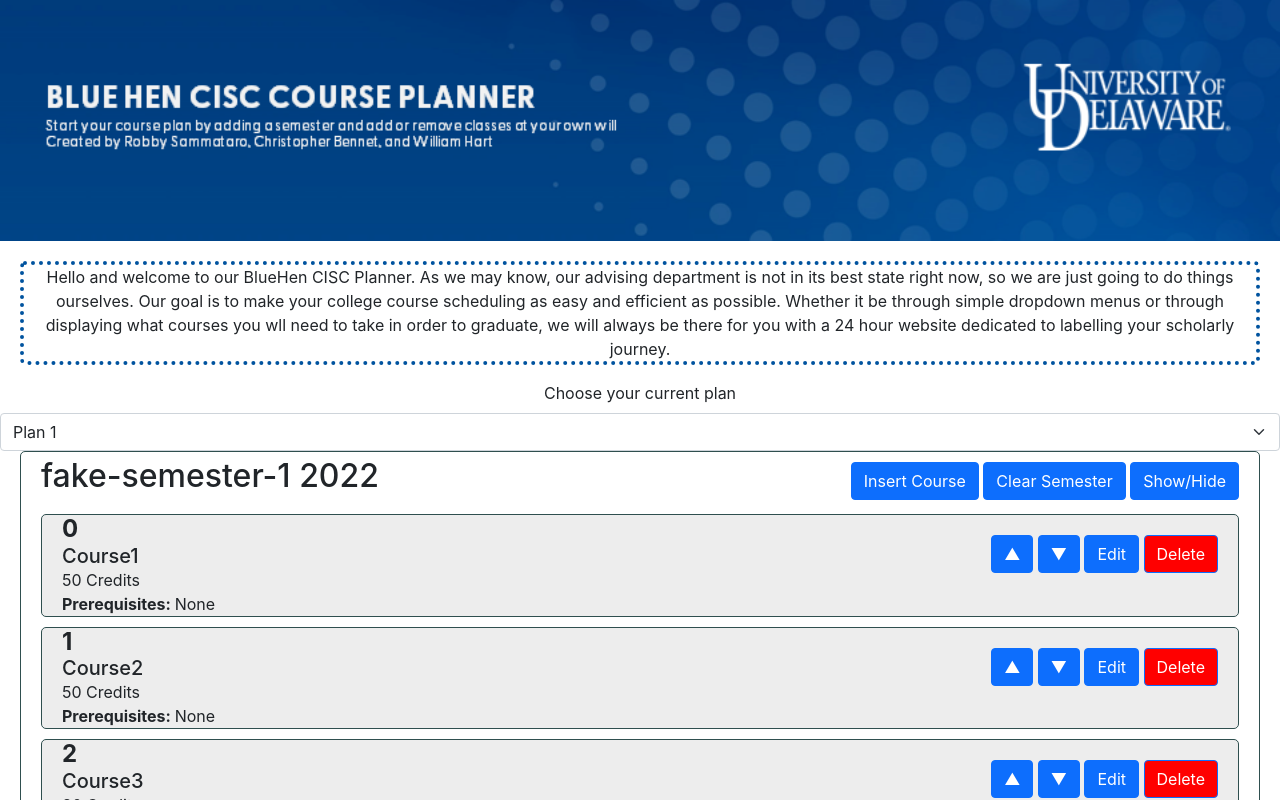
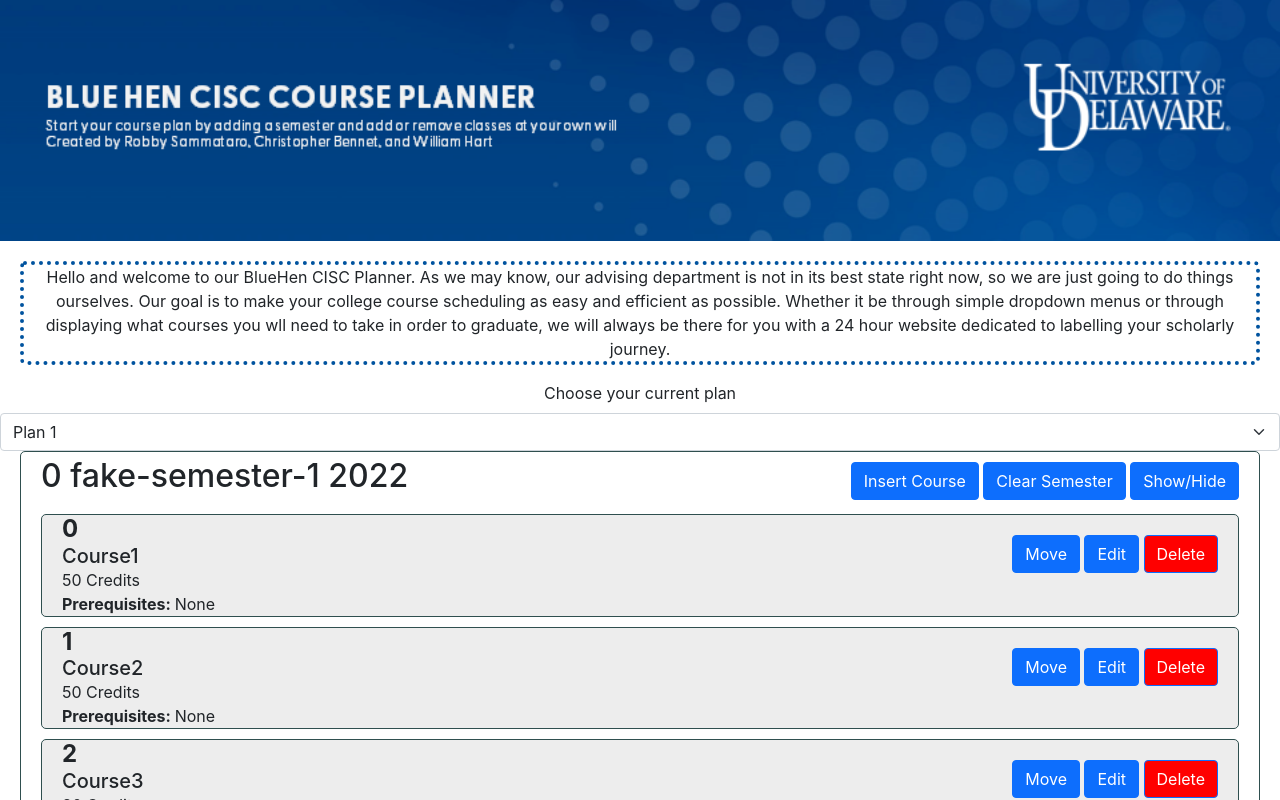
Before and after one commit to UD-CISC275-S22/cis-scheduler-team-16, a React (Create React App) app: page / in a window 1280 px wide. Shown: the top 800 px of the page. Built offline with nearby package versions, Linux system fonts and the light colour scheme.

Commit message:
Added Move Button, with option to move between semesters

```diff
--- a/src/components/CourseViewer.tsx
+++ b/src/components/CourseViewer.tsx
@@ -15,6 +15,7 @@
     ) => void;
     semesterIndex: number;
     courseIndex: number;
+    semesterInputID: number;
     moveCourseUp: (
         course: Course,
         semesterIndex: number,
@@ -25,6 +26,12 @@
         semesterIndex: number,
         courseIndex: number
     ) => void;
+    moveCourseToSemester: (
+        course: Course,
+        semesterIndex: number,
+        courseIndex: number,
+        semesterFound: number
+    ) => void;
 };
 
 export function CourseViewer({
@@ -33,10 +40,14 @@
     updateCourse,
     semesterIndex,
     courseIndex,
+    semesterInputID,
     moveCourseUp,
-    moveCourseDown
+    moveCourseDown,
+    moveCourseToSemester
 }: CourseViewerProps): JSX.Element {
     const [editMode, setEditMode] = useState<boolean>(false);
+    const [moveMode, setMoveMode] = useState<boolean>(false);
+    const [moveName, setMoveName] = useState<string>("fake-semester-1");
     const [courseID, setCourseId] = useState<string>(course.courseId);
     const [courseName, setCourseName] = useState<string>(course.name);
     const [creditHours, setCreditHours] = useState<number>(course.credithours);
@@ -50,32 +61,6 @@
     {
         /** Creates an updated array of Course objects that gets passed up to Semester Viewer */
     }
-    /*
-    function updateCourse() {
-        const newCourse = {
-            courseId: courseID,
-            name: courseName,
-            prereqs: prerequisites.split(", "),
-            credithours: creditHours,
-            satisfied_requirements: requirements
-        };
-        const newArray = [...courseArray];
-        const newCourseIndex = newArray.findIndex(
-            (course: Course): boolean => course.courseId === newCourse.courseId
-        );
-        newArray.splice(newCourseIndex, 1, newCourse);
-        changeCourses(newArray);
-    }
-
-    function deleteCourse() {
-        const newArray = [...courseArray];
-        const filteredArray = newArray.filter(
-            (filterCourse: Course): boolean =>
-                filterCourse.courseId !== course.courseId
-        );
-        changeCourses(filteredArray);
-    }
-    */
 
     function updateCourseId(event: ChangeEvent) {
         setCourseId(event.target.value);
@@ -83,6 +68,10 @@
 
     function updateCourseName(event: ChangeEvent) {
         setCourseName(event.target.value);
+    }
+
+    function updateMoveName(event: ChangeEvent) {
+        setMoveName(event.target.value);
     }
 
     function updateRequirements(event: ChangeEvent) {
@@ -159,13 +148,25 @@
                         }}
                     >
                         <Button
+                            onClick={() => {
+                                setMoveMode(!moveMode);
+                            }}
+                        >
+                            {moveMode ? "Stop Moving" : "Move"}
+                        </Button>
+                        {moveMode && (
+                            <div>
+                                <Button
                                     onClick={() =>
-                                moveCourseUp(course, semesterIndex, courseIndex)
+                                        moveCourseUp(
+                                            course,
+                                            semesterIndex,
+                                            courseIndex
+                                        )
                                     }
                                 >
                                     ▲
                                 </Button>
-                        {"  "}
                                 <Button
                                     onClick={() =>
                                         moveCourseDown(
@@ -177,6 +178,31 @@
                                 >
                                     ▼
                                 </Button>
+                                <p>
+                                    {" "}
+                                    Enter Semester ID Here:
+                                    <Form.Control
+                                        type="number"
+                                        value={moveName}
+                                        onChange={updateMoveName}
+                                    ></Form.Control>
+                                </p>
+
+                                <Button
+                                    onClick={() =>
+                                        moveCourseToSemester(
+                                            course,
+                                            semesterIndex,
+                                            courseIndex,
+                                            parseInt(moveName)
+                                        )
+                                    }
+                                >
+                                    Go
+                                </Button>
+                            </div>
+                        )}
+
                         {"  "}
                         <Button
                             onClick={() => {
--- a/src/components/PlanViewer.tsx
+++ b/src/components/PlanViewer.tsx
@@ -13,7 +13,8 @@
     | "delete"
     | "clear"
     | "moveup"
-    | "movedown";
+    | "movedown"
+    | "moveCourseToSemester";
 
 export function PlanViewer(): JSX.Element {
     const INITIAL_PLANS: Plan[] = planList.map(
@@ -67,11 +68,13 @@
     const updateSemesterCourse = ({
         course,
         semesterIndex,
+        semesterInputID,
         courseIndex,
         opType
     }: {
         course?: Course;
         semesterIndex: number;
+        semesterInputID?: number;
         courseIndex?: number;
         opType: COURSE_OPERATIONS;
     }) => {
@@ -132,6 +135,29 @@
                 }
                 break;
             }
+            case "moveCourseToSemester": {
+                if (
+                    courseIndex !== undefined &&
+                    semesterInputID !== undefined &&
+                    course &&
+                    semesterInputID >= 0 &&
+                    semesterInputID < curPlan.semesters.length
+                ) {
+                    console.log("semesterInput: ", semesterInputID);
+                    const moveCourse = semester.courses.splice(courseIndex, 1);
+                    /*
+                    if (semesterIndex === semesterInputID) {
+                        semester.courses = [...semester.courses, moveCourse[0]];
+                    }
+                    */
+                    curPlan.semesters.map((s: Semester, ind: number) => {
+                        if (ind === semesterInputID) {
+                            s.courses = [...s.courses, moveCourse[0]];
+                        }
+                    });
+                }
+                break;
+            }
             default: {
                 break;
             }
@@ -156,6 +182,7 @@
                         semesterIndex={ind}
                         semester={eachSemester}
                         courses={eachSemester.courses}
+                        semesterInputID={ind}
                         key={ind}
                         addCourse={(course: Course, semesterIndex: number) =>
                             updateSemesterCourse({
@@ -216,6 +243,20 @@
                                 opType: "movedown"
                             })
                         }
+                        moveCourseToSemester={(
+                            course: Course,
+                            semesterIndex: number,
+                            courseIndex: number,
+                            semesterInputID: number
+                        ) =>
+                            updateSemesterCourse({
+                                course,
+                                semesterIndex,
+                                courseIndex,
+                                semesterInputID,
+                                opType: "moveCourseToSemester"
+                            })
+                        }
                     />
                 );
             })}
--- a/src/components/SemesterViewer.tsx
+++ b/src/components/SemesterViewer.tsx
@@ -15,6 +15,7 @@
         courseIndex: number
     ) => void;
     semesterIndex: number;
+    semesterInputID: number;
     clearSemester: (semesterIndex: number) => void;
     moveCourseUp: (
         course: Course,
@@ -26,6 +27,12 @@
         semesterIndex: number,
         courseIndex: number
     ) => void;
+    moveCourseToSemester: (
+        course: Course,
+        semesterIndex: number,
+        courseIndex: number,
+        semesterFound: number
+    ) => void;
 };
 
 export const SemesterViewer = ({
@@ -35,15 +42,17 @@
     deleteCourse,
     updateCourse,
     semesterIndex,
+    semesterInputID,
     clearSemester,
     moveCourseUp,
-    moveCourseDown
+    moveCourseDown,
+    moveCourseToSemester
 }: SemesterViewerProps) => {
     const [visible, setVisible] = useState<boolean>(true);
 
-    console.log("courses = ", courses);
+    //console.log("courses = ", courses);
 
-    //Component View, lizard bad
+    //Component View
 
     //Return View
     return (
@@ -68,7 +77,11 @@
                             marginTop: "5px"
                         }}
                     >
-                        {semester.term + "  " + semester.year}
+                        {semesterIndex +
+                            " " +
+                            semester.term +
+                            "  " +
+                            semester.year}
                     </h2>
                 </Col>
                 <Col
@@ -116,9 +129,11 @@
                                     updateCourse={updateCourse}
                                     deleteCourse={deleteCourse}
                                     semesterIndex={semesterIndex}
+                                    semesterInputID={semesterInputID}
                                     courseIndex={ind}
                                     moveCourseUp={moveCourseUp}
                                     moveCourseDown={moveCourseDown}
+                                    moveCourseToSemester={moveCourseToSemester}
                                 ></CourseViewer>
                             </div>
                         )
```
Lines whose indentation alone changed are shown as unchanged.
